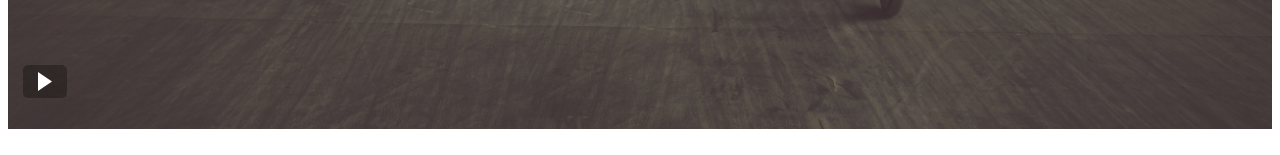
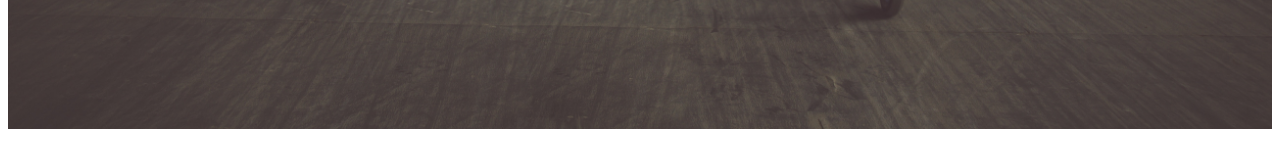
Before and after one commit to john-martinez/johnray-martinez-brainflix, a React (Create React App) app in the folder sprint-1/: page / in a window 1280 px wide. Shown: the part 986-1141 px from the top of the page. Built offline with nearby package versions, Linux system fonts and the light colour scheme.

Commit message:
created the controls for the video player

```diff
--- a/sprint-1/src/components/Nav/Nav.js
+++ b/sprint-1/src/components/Nav/Nav.js
@@ -14,7 +14,7 @@ class Nav extends Component {
               <img src={search} className="nav__search-icon" alt="magnifying glass"></img>
             </div>
             <div className="nav__actions">
-                <button className="nav__button"> + UPLOAD </button>
+                <button className="nav__button"> <i src="search"></i> UPLOAD </button>
                 <img src={user} className="nav__user" alt="Mohan Murugi side view"></img>
             </div>
         </nav>
--- a/sprint-1/src/components/VideoPlayer/VideoPlayer.jsx
+++ b/sprint-1/src/components/VideoPlayer/VideoPlayer.jsx
@@ -1,15 +1,36 @@
 import React from 'react';
 import './VideoPlayer.scss';
 import play from '../../assets/Icons/SVG/Icon-play.svg';
+// import scrubber from '../../assets/Icons/SVG/Icon-scrubber-control.svg';
 import pause from '../../assets/Icons/SVG/Icon-pause.svg';
-
+import volume from '../../assets/Icons/SVG/Icon-volume.svg';
+import fullscreen from '../../assets/Icons/SVG/Icon-fullscreen.svg';
 function VideoPlayer(props){
     return(
+
+        //     <div class="video-player__controls">
+        //         <img src={play} alt="play button" className="video-player__play-button" />
+        //         {/* <img src={scrubber} alt="scrubber control" className="video-player__scrubber-control" /> */}
+        //         <div class="video-player__scrubber-bar"> <hr /> </div>
+        //         <div>
+        //             <img src={fullscreen} alt="scrubber control" className="video-player__fullscreen-button" />
+        //             <img src={volume} alt="scrubber control" className="video-player__volume-button" />
+        //         </div>
+
+        //         {/* <img src={play} alt="pause button" className="video-player__pause-button" /> */}
+        //     </div>
+        // </div>
         <div className="video-player">
-            <video className="video-player__video" poster={props.video.image} ></video>
-            <div class="video-player__controls">
-                <img src={play} alt="play button" className="video-player__play-button" />
-                {/* <img src={play} alt="pause button" className="video-player__pause-button" /> */}
+          <video className="video-player__video" poster={props.video.image} ></video>
+            <div className="video-player__controls">
+                <img alt="play button" src={play} className="vimgdeo-player__play-button" />
+                <div className="video-player__scrubber-bar">
+                    <hr className="video-player__scrubber-line"/>
+                </div>
+                <div className="video-player__side">
+                    <img alt="fullscreen button" src={fullscreen} className="video-player__fullscreen" />
+                    <img alt="volume" src={volume} className="video-player__volume" />
+                </div>
             </div>
         </div>
     );
--- a/sprint-1/src/components/VideoPlayer/VideoPlayer.scss
+++ b/sprint-1/src/components/VideoPlayer/VideoPlayer.scss
@@ -1,29 +1,57 @@
 .video-player {
     position: relative;
+    &:hover {
+        .video-player__controls { visibility: visible; }
+    }
+
     &__video {
         width: 100%;
         height: auto;
     }
     &__controls {
+        transition: .3s linear;
         position: absolute;
-        top: 0;
-        left: 0;
+        bottom: 10px;
+        display: flex;
         width: 100%;
-        height: 100%;
+        padding: 5px 10px;
+        align-items: center;
+        visibility: hidden;
 
         > * {
             cursor: pointer;
+            padding: 5px 15px;
+            height: 100%;
+            border-radius: 5px;
+            margin: 0 5px;
+            background-color: rgba(0,0,0,0.5);
+
+            &:hover {
+                background-color: rgba(0,0,0,0.7);
+            }
         }
     }
-    &__play-button {
-        position: absolute;
-        bottom: 5%;
-        left: 15px;
-        padding: 7px 15px;
-        border-radius: 5px;
-        background-color: rgba(0,0,0,.3);
 
-        &:hover { background-color: rgba(0,0,0,0.5) }
+    &__side {
+        padding: 6px 0;
+        > * {
+            margin: 0 10px;
+            display: inline-block;
+            vertical-align: middle;
+        } }
+    &__scrubber-bar {
+        flex-grow: 1;
+        position: relative;
+        background-color: rgba(0,0,0,0.5);
+    }
 
+    &__scrubber-line {
+        margin: 0;
+        border-color: black;
+        background-color: black;
+        display: inline-block;
+        vertical-align: middle;
+        width: 100%;
+        height: 3px;
     }
 }
```
